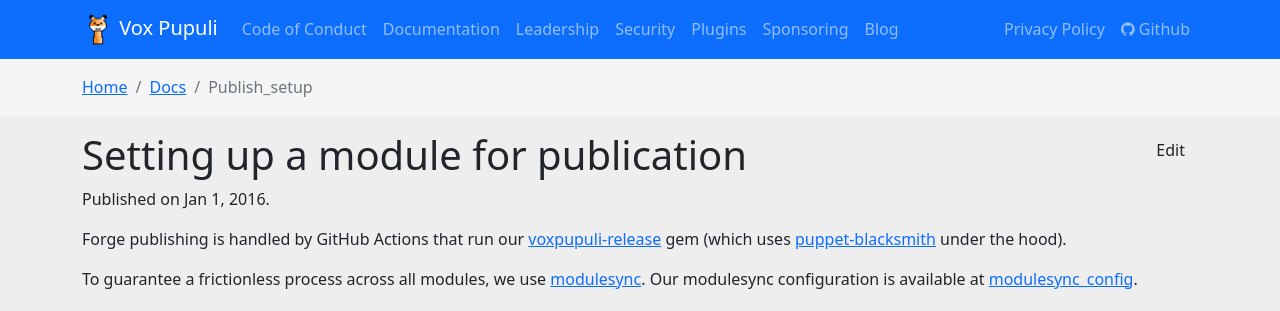
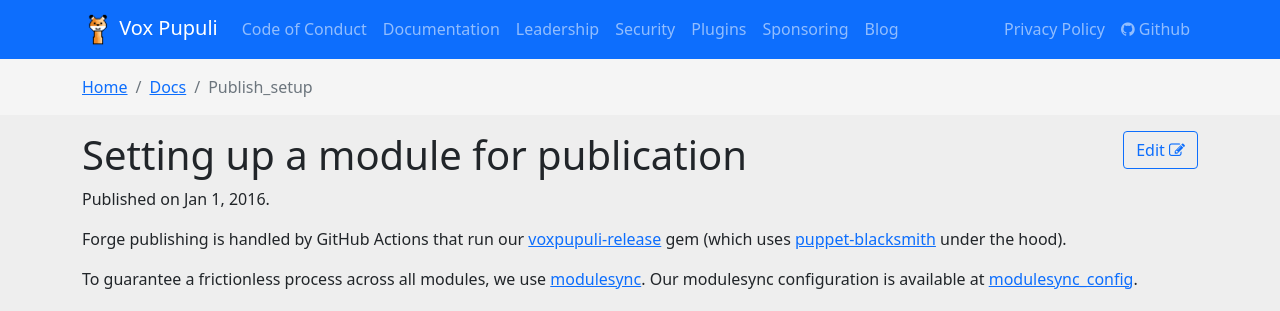
Before and after one commit to voxpupuli/voxpupuli.github.io, a Jekyll site: the page built from _docs/publish_setup.md, in a window 1280 px wide. Shown: the top 311 px of the page. Built offline with Jekyll 4.4.1, drawn with Linux system fonts in a browser that asks for light colours; nearby versions of some CDN libraries.

Commit message:
Fix edit button
The button style is not consistent accross pages, so move the button in
its own include file and rely on it where applicable.

```diff
--- /dev/null
+++ b/_includes/edit_button.html
@@ -0,0 +1 @@
+<a style="float: right;" role="button" class="btn btn-outline-primary" href="https://github.com/{{ site.github_username }}/{{ site.github_username }}.github.io/edit/master/{{ page.path}}">Edit <i class="fa fa-pencil-square-o"></i></a>
--- a/_layouts/architecture.html
+++ b/_layouts/architecture.html
@@ -2,7 +2,7 @@
 layout: default
 ---
 <h1>{{ page.title }}
-  <a style="float: right;" class="btn btn-raised btn-xs" href="https://github.com/{{ site.github_username }}/{{ site.github_username }}.github.io/edit/master/{{ page.path}}">Edit <i class="glyphicon glyphicon-edit"></i></a>
+  {% include edit_button.html %}
 </h1>
 <p>
   <i>Version {{ page.version}}</i><br />
--- a/_layouts/page.html
+++ b/_layouts/page.html
@@ -4,6 +4,6 @@ layout: default
 
 <h1>
   {{ page.title }}
-  <a style="float: right;" role="button" class="btn btn-outline-primary" href="https://github.com/{{ site.github_username }}/{{ site.github_username }}.github.io/edit/master/{{ page.path}}">Edit <i class="fa fa-pencil-square-o"></i></a>
+  {% include edit_button.html %}
 </h1>
 {{ content }}
--- a/_layouts/post.html
+++ b/_layouts/post.html
@@ -2,7 +2,7 @@
 layout: default
 ---
 <h1>{{ page.title }}
-  <a style="float: right;" class="btn btn-raised btn-xs" href="https://github.com/{{ site.github_username }}/{{ site.github_username }}.github.io/edit/master/{{ page.path}}">Edit <i class="glyphicon glyphicon-edit"></i></a>
+  {% include edit_button.html %}
 </h1>
 <p>Published on {{ page.date | date: "%b %-d, %Y" }}{% if page.github_username %} by <a href="https://github.com/{{page.github_username}}">{{ page.github_username }}</a>{% endif %}. {% if page.last_updater %}Last updated on {{ page.last_modified_at | date: "%b %-d, %Y" }}{% if page.last_updater %} by <a href="https://github.com/{{page.last_updater}}">{{ page.last_updater }}{% endif %}</a>.{% endif %}</p>
 <article>
```
